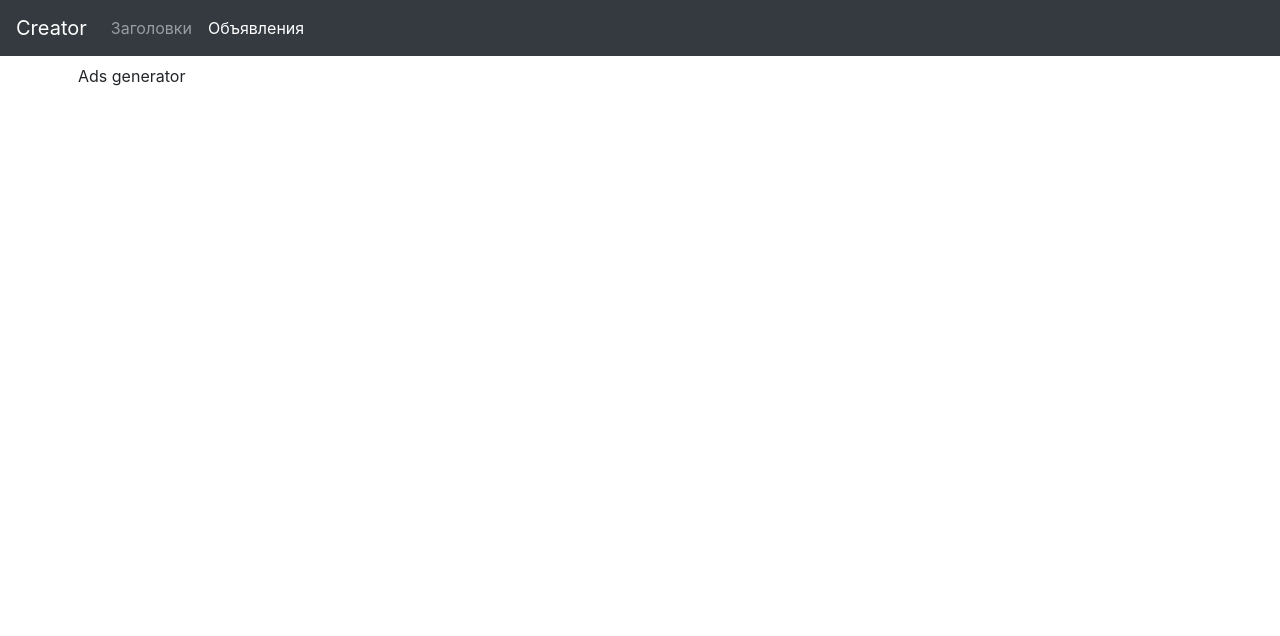
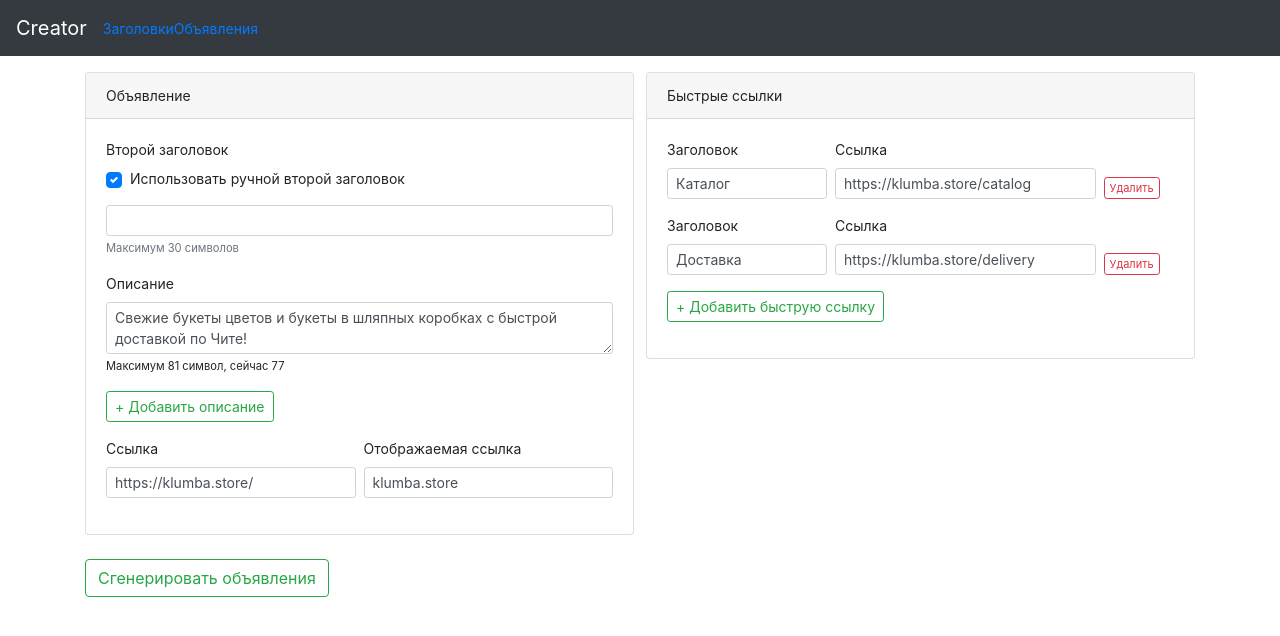
Before and after one commit to alexmasyukov/yandex-direct-ads-creator, a React (Create React App) app: page /ads-generator in a window 1280 px wide. Shown: the top 636 px of the page. Built offline with nearby package versions, Linux system fonts and the light colour scheme.

Commit message:
split pages. Add ads generations form handlers. Fix Navbar for test

```diff
--- a/package.json
+++ b/package.json
@@ -7,6 +7,7 @@
     "normalizr": "^3.4.1",
     "react": "^16.9.0",
     "react-bootstrap": "^1.0.0-beta.12",
+    "react-csv": "^1.1.1",
     "react-dom": "^16.9.0",
     "react-redux": "^7.1.1",
     "react-router": "^5.1.0",
--- a/public/index.html
+++ b/public/index.html
@@ -27,7 +27,7 @@
       work correctly both with client-side routing and a non-root public URL.
       Learn how to configure a non-root public URL by running `npm run build`.
     -->
-    <title>React App</title>
+    <title>Генератор объявлений Яндекс.Директ</title>
   </head>
   <body>
     <noscript>You need to enable JavaScript to run this app.</noscript>
--- a/src/App.css
+++ b/src/App.css
@@ -1,3 +1,7 @@
+body {
+    font-size: 14px;
+}
+
 table {
     font-size: 13px;
 }
@@ -65,3 +69,20 @@ table td div:hover {
     text-decoration: none;
     color: black;
 }
+
+button.delete {
+    font-size: 11px;
+    padding: 2px 5px;
+}
+
+input[type=checkbox] {
+    user-select: none;
+}
+
+label {
+    user-select: none;
+}
+
+small.invalid-feedback {
+    display: block !important;
+}
--- a/src/App.js
+++ b/src/App.js
@@ -1,14 +1,16 @@
 import React from 'react'
 import { Switch, Route } from 'react-router-dom'
+import { BrowserRouter as Router } from "react-router-dom";
 import TitleGenerator from "pages/TitleGenerator";
 import AdsGenerator from "pages/AdsGenerator";
-import MenuLayout from "Layouts/MenuLayout";
+import MenuLayout from "layouts/MenuLayout";
 
 import './App.css'
 
 
 function App() {
   return (
+    <Router>
       <MenuLayout>
         <Switch>
           <Route path={'/title-generator'} component={TitleGenerator}/>
@@ -16,6 +18,7 @@ function App() {
           <Route path={'/'} component={TitleGenerator}/>
         </Switch>
       </MenuLayout>
+    </Router>
   )
 }
 
--- a/src/components/Menu/MenuNavbar.js
+++ b/src/components/Menu/MenuNavbar.js
@@ -1,6 +1,6 @@
 import React from 'react';
 import { Navbar, Nav } from 'react-bootstrap'
-import { NavLink } from "react-router-dom";
+import { Link } from "react-router-dom";
 import { links } from "consts/menu";
 
 const MenuNavbar = () => {
@@ -9,17 +9,21 @@ const MenuNavbar = () => {
       <Navbar.Brand href="#">
         Creator
       </Navbar.Brand>
-      <Nav className="mr-auto">
+      <Nav
+        className="mr-auto">
         {
           links.map((link, i) =>
-            <NavLink
+            <Link
               key={i}
               to={link.to}
-              exact={link.exact}
-              activeClassName={"active"}
+              // exact={link.exact}
+              // activeClassName={"active"}
             >
-              <Nav.Link href={link.to}>{link.label}</Nav.Link>
-            </NavLink>
+
+              {/*<Nav.Link href={link.to}>*/}
+                {link.label}
+              {/*</Nav.Link>*/}
+            </Link>
           )
         }
       </Nav>
@@ -27,4 +31,5 @@ const MenuNavbar = () => {
   )
 }
 
+
 export default MenuNavbar
--- /dev/null
+++ b/src/components/adsSettingsForm/AdDescription.js
@@ -0,0 +1,38 @@
+import React from 'react'
+import { Form, Row, Col, Button } from "react-bootstrap"
+
+const AdDescription = ({ description, index, onChange, onDelete }) => {
+  return (
+    <Form.Group>
+      <Form.Label>
+        Описание {index > 0 && index + 1}
+      </Form.Label>
+
+      <Row className="align-items-end">
+        <Col md={index > 0 ? 10 : 12} className={index > 0 && 'pr-1'}>
+          <Form.Control
+            as="textarea"
+            className={description.length > 81 && `is-invalid`}
+            size="sm"
+            value={description}
+            rows="2"
+            onChange={(e) => onChange(index, e.target.value)}
+          />
+        </Col>
+        {
+          index > 0 &&
+          <Col md={2} className="pl-1">
+            <Button
+              onClick={() => onDelete(index)}
+              variant="outline-danger" size="sm" className="delete">Удалить</Button>
+          </Col>
+        }
+      </Row>
+      <Form.Text className={description.length > 81 && `invalid-feedback`}>
+        Максимум 81 символ, сейчас {description.length}
+      </Form.Text>
+    </Form.Group>
+  )
+}
+
+export default AdDescription
--- /dev/null
+++ b/src/components/adsSettingsForm/AdFastLink.js
@@ -0,0 +1,40 @@
+import React from 'react';
+import { Button, Col, Form, Row } from "react-bootstrap";
+
+const AdFastLink = ({ title, url, index, onChange, onDelete }) => {
+  return (
+    <Row className="align-items-end">
+      <Col className="pr-1" md={4}>
+        <Form.Group>
+          <Form.Label>Заголовок</Form.Label>
+          <Form.Control
+            value={title}
+            onChange={(e) => onChange(index, { title: e.target.value })}
+            type="text"
+            size="sm"
+          />
+        </Form.Group>
+      </Col>
+      <Col className="pl-1 pr-1" md={6}>
+        <Form.Group>
+          <Form.Label>Ссылка</Form.Label>
+          <Form.Control
+            value={url}
+            onChange={(e) => onChange(index, { url: e.target.value })}
+            type="text"
+            size="sm"
+          />
+        </Form.Group>
+      </Col>
+      <Col md={2} className="pl-1">
+        <Form.Group>
+          <Button
+            onClick={() => onDelete(index)}
+            variant="outline-danger" size="sm" className="delete">Удалить</Button>
+        </Form.Group>
+      </Col>
+    </Row>
+  );
+};
+
+export default AdFastLink;
--- a/src/index.js
+++ b/src/index.js
@@ -4,13 +4,9 @@ import './index.css';
 import App from './App';
 // import App from 'reduxLearn/App';
 import * as serviceWorker from './serviceWorker';
-import { BrowserRouter } from "react-router-dom";
 
-const app = <BrowserRouter>
-  <App/>
-</BrowserRouter>
 
-ReactDOM.render(app, document.getElementById('root'));
+ReactDOM.render(<App />, document.getElementById('root'));
 
 // If you want your app to work offline and load faster, you can change
 // unregister() to register() below. Note this comes with some pitfalls.
--- a/src/Layouts/MenuLayout.js
+++ b/src/layouts/MenuLayout.js
@@ -1,6 +1,6 @@
 import React, { Component } from 'react'
 import Container from 'react-bootstrap/Container'
-import MenuNavbar from "components/Menu/MenuNavbar";
+import MenuNavbar from "components/Menu/MenuNavbar"
 
 
 class MenuLayout extends Component {
@@ -14,4 +14,4 @@ class MenuLayout extends Component {
   }
 }
 
-export default MenuLayout;
+export default MenuLayout
--- a/src/pages/AdsGenerator.js
+++ b/src/pages/AdsGenerator.js
@@ -1,14 +1,251 @@
 import React, { Component } from 'react'
-import Container from "react-bootstrap/Container"
+import { Container, Form, Button, Card, Row, Col } from "react-bootstrap"
+import AdDescription from "components/adsSettingsForm/AdDescription";
+import AdFastLink from "components/adsSettingsForm/AdFastLink";
+
+
+// import { CSVLink, CSVDownload } from "react-csv";
+//
+// const csvData = [
+//   ["firstname", "lastname", "email"],
+//   ["Ahmed", "Tomi", "ah@smthing.co.com"],
+//   ["Raed", "Labes", "rl@smthing.co.com"],
+//   ["Yezzi", "Min l3b", "ymin@cocococo.com"]
+// ];
+//
+// <CSVLink data={csvData} separator={"  "}>
+//   Download me
+// </CSVLink>
+// // or
+// <CSVDownload data={csvData} target="_blank"/>
+
 
 class AdsGenerator extends Component {
-  render() {
-    return (
-      <Container className="p-2">
-        Ads generator
+  state = {
+    secondTitle: {
+      manually: true,
+      title: 'второй заголовок'
+    },
+    descriptions: [
+      'Свежие букеты цветов и букеты в шляпных коробках с быстрой доставкой по Чите!'
+    ],
+    linkUrl: 'https://klumba.store/',
+    linkVisible: 'klumba.store',
+    fastLinks: [
+      {
+        title: 'Каталог',
+        description: '',
+        url: 'https://klumba.store/catalog'
+      },
+      {
+        title: 'Доставка',
+        description: '',
+        url: 'https://klumba.store/delivery'
+      }
+    ]
+  }
+
+  handleSecondTitleChange = () => {
+    this.setState(prevState => ({
+      secondTitle: {
+        ...prevState.secondTitle,
+        manually: !prevState.secondTitle.manually
+      }
+    }))
+  }
+
+  handleDescriptionChange = (index, description) => {
+    this.setState(prevState => {
+      const descriptions = [...prevState.descriptions]
+      descriptions[index] = description
+      return {
+        descriptions
+      }
+    })
+  }
+
+  handleAddDescription = () => {
+    this.setState(prevState => ({
+      descriptions: [...prevState.descriptions, '']
+    }))
+  }
+
+  handleDescriptionDelete = (index) => {
+    this.setState(prevState => {
+      const descriptions = [...prevState.descriptions]
+      descriptions.splice(index, 1)
+      return {
+        descriptions
+      }
+    })
+  }
+
+  handleInputTextChange = (newState) => {
+    this.setState({
+      ...newState
+    })
+  }
 
 
-        {/*<input type="text"/>*/}
+  handleFastLinkChange = (index, newState) => {
+    this.setState(prevState => {
+      const fastLinks = [...prevState.fastLinks]
+      fastLinks[index] = { ...fastLinks[index], ...newState }
+      return {
+        fastLinks
+      }
+    })
+  }
+
+  handleAddFastLink = () => {
+    this.setState(prevState => ({
+      fastLinks: [...prevState.fastLinks, {
+        title: '',
+        description: '',
+        url: ''
+      }]
+    }))
+  }
+
+
+  render() {
+    const { secondTitle, descriptions, linkUrl, linkVisible, fastLinks } = this.state
+
+    return (
+      <Container>
+        {/*fluid={true}*/}
+        {/*<h5 className="pt-3 pb-0">*/}
+          {/*Генерация рекламной компании*/}
+        {/*</h5>*/}
+
+        <Row className="pt-3">
+          <Col className="pr-1">
+
+            <Card>
+              <Card.Header>Объявление</Card.Header>
+              <Card.Body>
+
+                <Row>
+                  <Col md={12}>
+                    <Form.Label>Второй заголовок</Form.Label>
+                    <Form.Check
+                      type="checkbox"
+                      id={`check-api-checkbox`}
+                      checked={secondTitle.manually}
+                      onChange={this.handleSecondTitleChange}
+                      label={`Использовать ручной второй заголовок`}
+                      className="pb-3"
+                      custom
+                    />
+                  </Col>
+                  {
+                    secondTitle.manually &&
+                    <Col>
+                      <Form.Group>
+                        <Form.Control type="text" placeholder="" size="sm"/>
+                        <Form.Text className="text-muted">
+                          Максимум 30 символов
+                        </Form.Text>
+                      </Form.Group>
+                    </Col>
+                  }
+                </Row>
+
+                {
+                  descriptions.map((description, i) =>
+                    <AdDescription
+                      key={i}
+                      index={i}
+                      description={description}
+                      onChange={this.handleDescriptionChange}
+                      onDelete={this.handleDescriptionDelete}
+                    />
+                  )
+                }
+
+                <Form.Group>
+                  <Button
+                    variant="outline-success"
+                    size="sm"
+                    onClick={this.handleAddDescription}
+                  >
+                    + Добавить описание
+                  </Button>
+                </Form.Group>
+
+                <Row>
+                  <Col className="pr-1">
+                    <Form.Group>
+                      <Form.Label>Ссылка</Form.Label>
+                      <Form.Control
+                        type="text"
+                        size="sm"
+                        value={linkUrl}
+                        onChange={e => this.handleInputTextChange({ linkUrl: e.target.value })}
+                      />
+                    </Form.Group>
+                  </Col>
+                  <Col className="pl-1">
+                    <Form.Group>
+                      <Form.Label>Отображаемая ссылка</Form.Label>
+                      <Form.Control
+                        type="text"
+                        size="sm"
+                        value={linkVisible}
+                        onChange={e => this.handleInputTextChange({ linkVisible: e.target.value })}
+                      />
+                    </Form.Group>
+                  </Col>
+                </Row>
+
+              </Card.Body>
+            </Card>
+
+          </Col>
+
+          <Col className="pl-2">
+
+            <Card>
+              <Card.Header>Быстрые ссылки</Card.Header>
+              <Card.Body>
+                {
+                  fastLinks.map((link, i) =>
+                    <AdFastLink
+                      key={i}
+                      index={i}
+                      onChange={this.handleFastLinkChange}
+                      title={link.title}
+                      url={link.url}
+                    />
+                  )
+                }
+
+                {
+                  fastLinks.length < 4 &&
+                  <Form.Group>
+                    <Button
+                      variant="outline-success"
+                      size="sm"
+                      onClick={this.handleAddFastLink}
+                    >
+                      + Добавить быструю ссылку
+                    </Button>
+                  </Form.Group>
+                }
+
+              </Card.Body>
+            </Card>
+
+          </Col>
+        </Row>
+
+        <Row className="pt-4">
+          <Col>
+            <Button variant="outline-success">Сгенерировать объявления</Button>
+          </Col>
+        </Row>
+
+
       </Container>
     )
   }
```
Also changed, not shown: 1 other file (tests, documents, lock files or other folders). Lines whose indentation alone changed are shown as unchanged.
